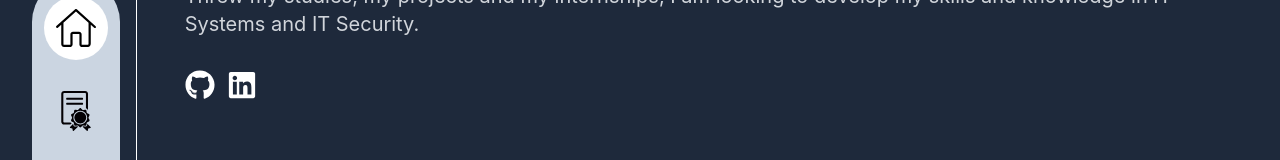
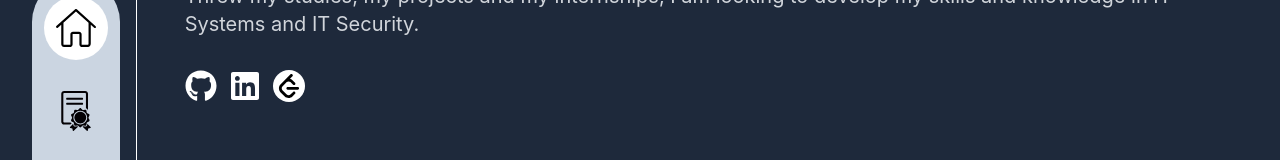
Before and after one commit to milairhu/milairhu.github.io, a React (Create React App) app: page / in a window 1280 px wide. Shown: the part 289-449 px from the top of the page. Built offline with nearby package versions, Linux system fonts and the light colour scheme.

Commit message:
Add Leetcode icon

```diff
--- a/package.json
+++ b/package.json
@@ -8,6 +8,7 @@
     "@testing-library/user-event": "^13.5.0",
     "react": "^18.2.0",
     "react-dom": "^18.2.0",
+    "react-icons": "^5.0.1",
     "react-router-dom": "^6.22.3",
     "react-scripts": "5.0.1",
     "tailwind": "^4.0.0",
--- a/src/components/ContactBar/ContactBar.tsx
+++ b/src/components/ContactBar/ContactBar.tsx
@@ -1,15 +1,22 @@
 import React from 'react';
 import { FaGithub, FaLinkedin } from 'react-icons/fa';
+import { ReactComponent as LeetCodeSVG  } from '../../icons/leetcode.svg';
 
 const ContactBar: React.FC = () => {
   return (
     <div className="flex space-x-3 w-fit">
       <a href="https://github.com/milairhu" target="_blank" >
-        <FaGithub size={30} />
+        <FaGithub size={32} />
       </a>
       <a href="https://www.linkedin.com/in/hugo-milair/" target="_blank" >
-        <FaLinkedin size={30} />
+        <FaLinkedin size={32} />
       </a>
+      <div className='flex rounded-full bg-white w-8 items-center justify-center'>
+        <a href='https://leetcode.com/HugoMil/' target='_blank'>
+            <LeetCodeSVG className='h-6 w-6'  />
+        </a>
+      </div>
+
     </div>
   );
 }
--- a/src/components/Home/HomePage.tsx
+++ b/src/components/Home/HomePage.tsx
@@ -14,8 +14,6 @@ const HomePage = () => {
             Threw my studies, my projects and my internships, I am looking to develop my skills and knowledge in IT Systems and IT Security.
           </p>
           <ContactBar />
-
-
         </div>
 
 
```
Also changed, not shown: src/icons/leetcode.svg (added).
